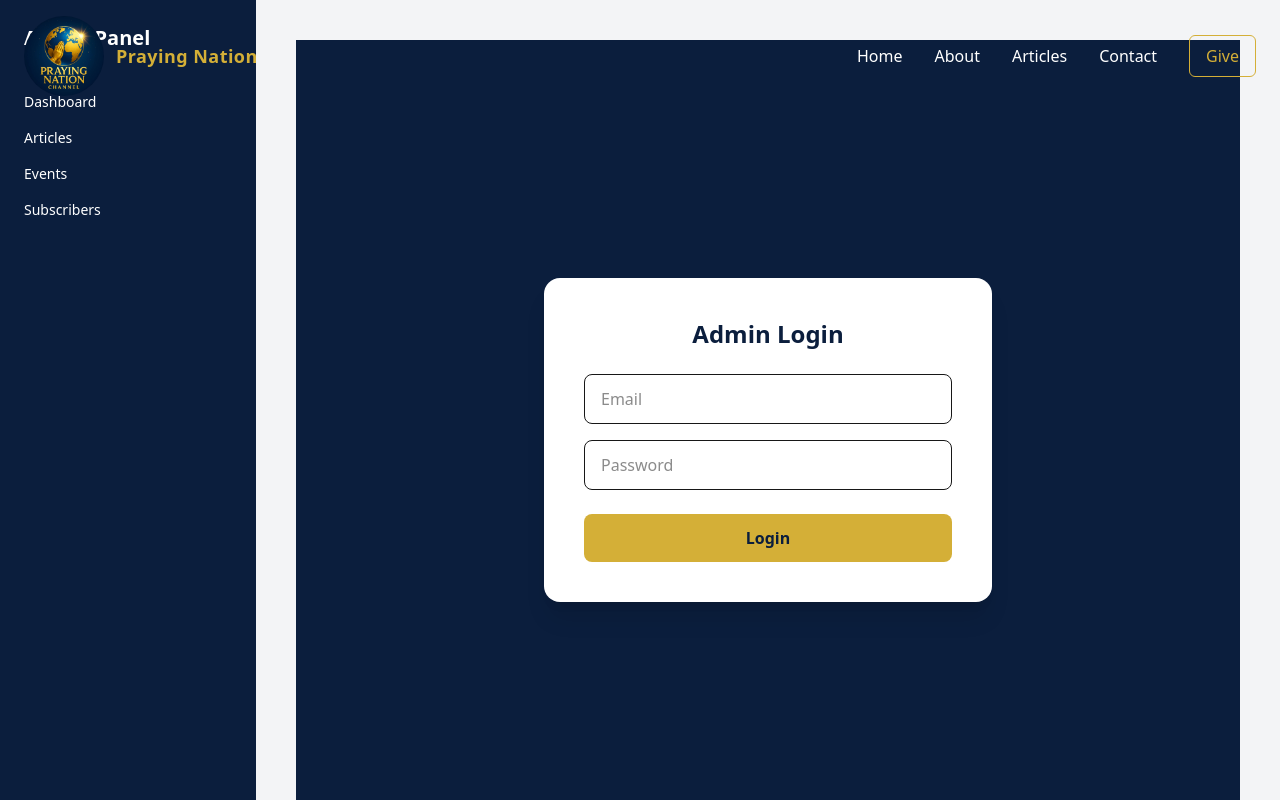
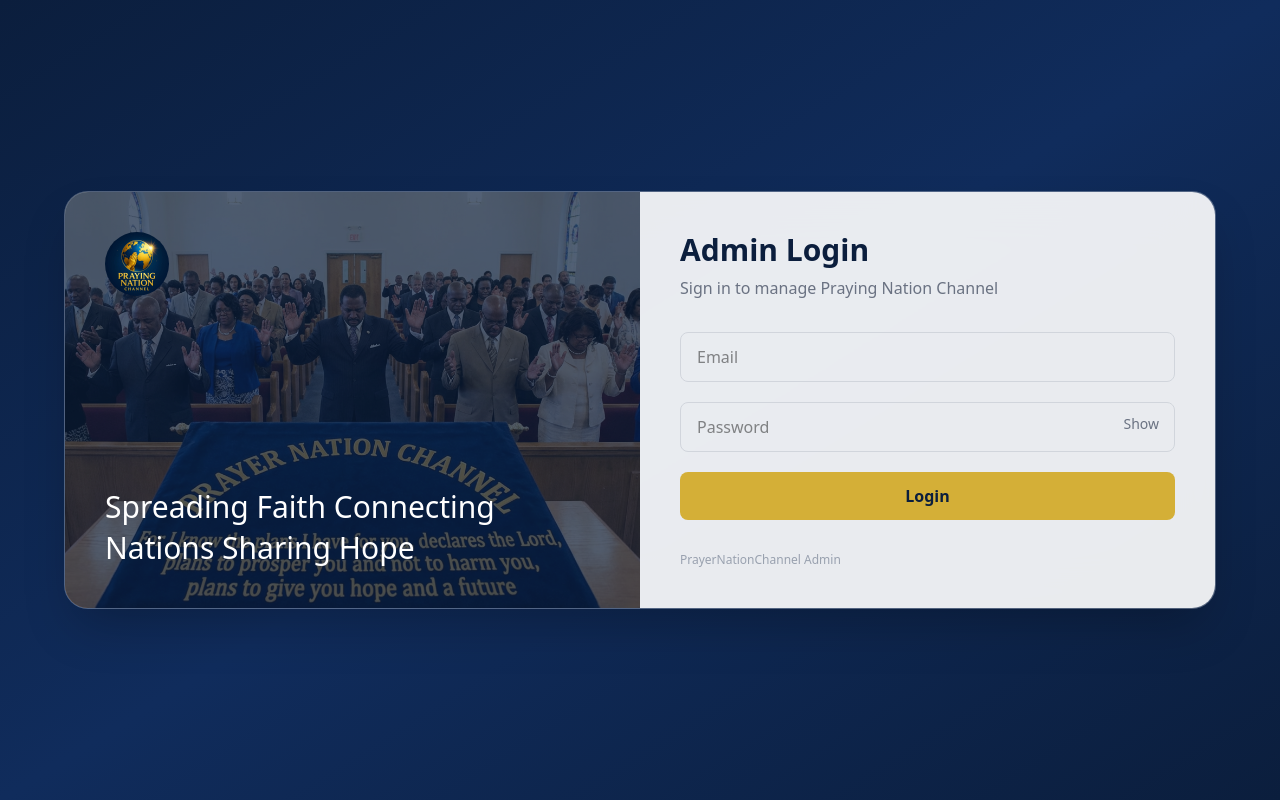
Before and after one commit to kotalkahn-jpg/prayingnationchannel, a Next.js app: page /admin/login in a window 1280 px wide. Shown: the top 800 px of the page. Built offline with nearby package versions, Linux system fonts and the light colour scheme.

Commit message:
login fix etc

```diff
--- a/app/admin/layout.tsx
+++ b/app/admin/layout.tsx
@@ -1,7 +1,7 @@
 "use client";
 
 import Link from "next/link";
-import { useRouter } from "next/navigation";
+import { useRouter, usePathname } from "next/navigation";
 
 export default function AdminLayout({
   children,
@@ -9,11 +9,17 @@
   children: React.ReactNode;
 }) {
   const router = useRouter();
+  const pathname = usePathname();
 
   const handleLogout = async () => {
     await fetch("/api/admin/logout", { method: "POST" });
     router.push("/admin/login");
   };
+
+  // Skip admin layout for login page
+  if (pathname === "/admin/login") {
+    return <>{children}</>;
+  }
 
   return (
     <div className="min-h-screen flex bg-gray-100">
--- a/app/admin/login/page.tsx
+++ b/app/admin/login/page.tsx
@@ -4,63 +4,143 @@
 import { useRouter } from "next/navigation";
 
 export default function AdminLogin() {
-  const [email, setEmail] = useState("");
-  const [password, setPassword] = useState("");
-  const [error, setError] = useState("");
+
 const router = useRouter();
 
-  const handleLogin = async (e: React.FormEvent) => {
+const [email,setEmail] = useState("");
+const [password,setPassword] = useState("");
+const [error,setError] = useState("");
+const [loading,setLoading] = useState(false);
+const [showPassword,setShowPassword] = useState(false);
+
+const handleLogin = async (e:React.FormEvent) => {
+
 e.preventDefault();
+
+setLoading(true);
 setError("");
 
-    const res = await fetch("/api/admin/login", {
-      method: "POST",
-      headers: { "Content-Type": "application/json" },
-      body: JSON.stringify({ email, password }),
+const res = await fetch("/api/admin/login",{
+method:"POST",
+headers:{ "Content-Type":"application/json"},
+body:JSON.stringify({email,password})
 });
 
-    if (!res.ok) {
+setLoading(false);
+
+if(!res.ok){
 setError("Invalid credentials");
 return;
 }
 
 router.push("/admin/dashboard");
+
 };
 
 return (
-    <div className="min-h-screen flex items-center justify-center bg-[#0B1E3D]">
-      <form
-        onSubmit={handleLogin}
-        className="bg-white p-10 rounded-2xl shadow-xl w-full max-w-md"
-      >
-        <h2 className="text-2xl font-bold mb-6 text-center text-[#0B1E3D]">
+
+<div className="min-h-screen flex items-center justify-center bg-gradient-to-br from-[#0B1E3D] via-[#102c5c] to-[#0B1E3D] p-6">
+
+<div className="w-full max-w-6xl grid md:grid-cols-2 rounded-3xl overflow-hidden backdrop-blur-xl bg-white/10 border border-white/20 shadow-2xl">
+
+{/* LEFT SIDE IMAGE */}
+
+<div className="relative hidden md:block">
+
+<img
+src="/login-image.jpg"
+className="absolute inset-0 w-full h-full object-cover"
+/>
+
+<div className="absolute inset-0 bg-[#0B1E3D]/70"></div>
+
+<div className="relative z-10 flex flex-col justify-between h-full p-10 text-white">
+
+<img
+src="/prayer.jpg"
+className="w-16 rounded-full"
+/>
+
+<div className="text-3xl leading-snug font-light">
+
+Spreading Faith
+Connecting Nations
+Sharing Hope
+
+</div>
+
+</div>
+
+</div>
+
+
+{/* RIGHT SIDE FORM */}
+
+<div className="p-10 bg-white/90">
+
+<h2 className="text-3xl font-bold text-[#0B1E3D] mb-2">
 Admin Login
 </h2>
+
+<p className="text-gray-500 mb-8">
+Sign in to manage Praying Nation Channel
+</p>
+
+<form onSubmit={handleLogin} className="space-y-5">
 
 <input
 type="email"
 placeholder="Email"
-          className="w-full border rounded-lg px-4 py-3 mb-4"
-          onChange={(e) => setEmail(e.target.value)}
+required
+className="w-full border border-gray-300 rounded-lg px-4 py-3 focus:ring-2 focus:ring-[#D4AF37] outline-none"
+onChange={(e)=>setEmail(e.target.value)}
 />
 
+<div className="relative">
+
 <input
-          type="password"
+type={showPassword ? "text":"password"}
 placeholder="Password"
-          className="w-full border rounded-lg px-4 py-3 mb-6"
-          onChange={(e) => setPassword(e.target.value)}
+required
+className="w-full border border-gray-300 rounded-lg px-4 py-3 focus:ring-2 focus:ring-[#D4AF37] outline-none"
+onChange={(e)=>setPassword(e.target.value)}
 />
 
-        <button className="w-full bg-[#D4AF37] text-[#0B1E3D] py-3 rounded-lg font-semibold">
-          Login
+<button
+type="button"
+onClick={()=>setShowPassword(!showPassword)}
+className="absolute right-4 top-3 text-sm text-gray-500"
+>
+{showPassword ? "Hide":"Show"}
 </button>
 
+</div>
+
 {error && (
-          <p className="text-red-500 text-sm mt-4 text-center">
-            {error}
+<p className="text-red-500 text-sm">{error}</p>
+)}
+
+<button
+disabled={loading}
+className="w-full bg-[#D4AF37] text-[#0B1E3D] font-semibold py-3 rounded-lg hover:opacity-90 transition"
+>
+
+{loading ? "Signing in..." : "Login"}
+
+</button>
+
+</form>
+
+<p className="text-xs text-gray-400 mt-8">
+PrayerNationChannel Admin
 </p>
-        )}
-      </form>
+
 </div>
+
+</div>
+
+</div>
+
 );
+
 }
--- a/app/layout.tsx
+++ b/app/layout.tsx
@@ -1,7 +1,6 @@
 import "./globals.css";
 import GlobalLoader from "@/components/GlobalLoader";
-import NavigationBar from "@/components/NavigationBar";
-import Footer from "@/components/Footer";
+import SiteLayoutWrapper from "@/components/SiteLayoutWrapper";
 
 export default function RootLayout({
   children,
@@ -12,9 +11,9 @@
     <html lang="en">
       <body className="overflow-x-hidden">
         <GlobalLoader>
-          <NavigationBar />
-          {children}
-          <Footer />
+          <SiteLayoutWrapper>
+            {children}
+          </SiteLayoutWrapper>
         </GlobalLoader>
       </body>
     </html>
--- /dev/null
+++ b/components/SiteLayoutWrapper.tsx
@@ -0,0 +1,27 @@
+"use client";
+
+import { usePathname } from "next/navigation";
+import NavigationBar from "@/components/NavigationBar";
+import Footer from "@/components/Footer";
+
+export default function SiteLayoutWrapper({
+  children,
+}: {
+  children: React.ReactNode;
+}) {
+  const pathname = usePathname();
+
+  const hideLayout = pathname === "/admin/login";
+
+  if (hideLayout) {
+    return <>{children}</>;
+  }
+
+  return (
+    <>
+      <NavigationBar />
+      {children}
+      <Footer />
+    </>
+  );
+}
```
Also changed, not shown: public/login-image.jpg (added), 1 other file (tests, documents, lock files or other folders). Lines whose indentation alone changed are shown as unchanged.
